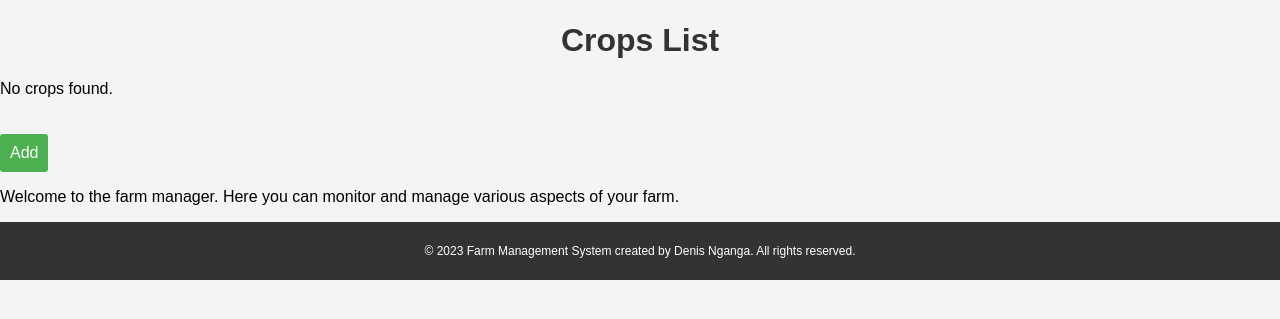
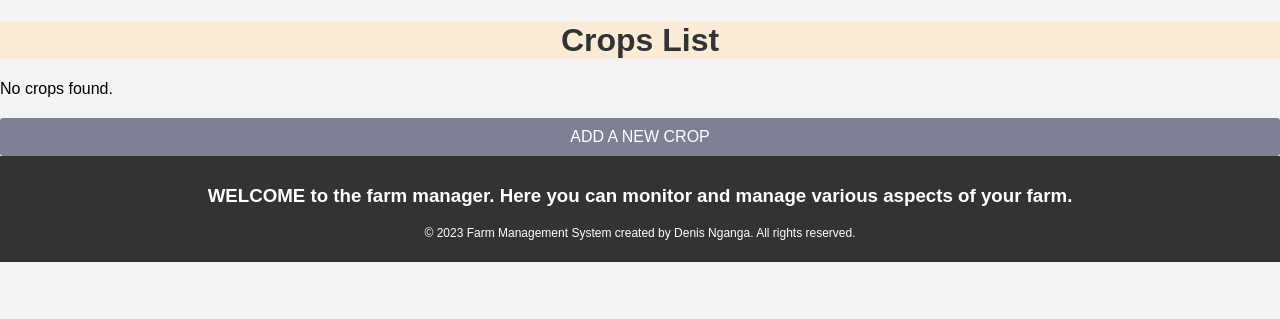
Before and after one commit to Denisganga/Farm_Management_System, a Django app: page /show_crops/ in a window 1280 px wide. Shown: the part 119-438 px from the top of the page. Run offline with Django 4.2, Linux system fonts and the light colour scheme; a user stored in the database is signed in; data comes from the database, SQL or seed files in the repository; both versions use the stored data as it was after the commit.

Commit message:
modification of UI

```diff
--- a/homepage/templates/homepage/addcrops.html
+++ b/homepage/templates/homepage/addcrops.html
@@ -14,7 +14,7 @@
             padding: 20px;
         }
 
-        h2 {
+        h1 {
             text-align: center;
             color: #333;
         }
@@ -64,7 +64,7 @@
     </style>
 </head>
 <body>
-    <h2>Add Crops</h2>
+    <h1>Add Crops</h1>
     <form method="POST" action="{% url 'homepage:add-crops' %}">
         {% csrf_token %}
         {{ form.as_p }}
--- a/homepage/templates/homepage/addemployees.html
+++ b/homepage/templates/homepage/addemployees.html
@@ -10,7 +10,7 @@
             padding: 20px;
         }
 
-        h2 {
+        h1{
             text-align: center;
             color: #333;
         }
@@ -63,7 +63,7 @@
     <body>
 
         <form method="POST" action={%url 'homepage:add-employees'%}>
-            <h2>Add Employee</h2>
+            <h1>Add Employee</h1>
             {%csrf_token%}
             {{form.as_p}}
             <input type="submit" value="add">
--- a/homepage/templates/homepage/base.html
+++ b/homepage/templates/homepage/base.html
@@ -61,19 +61,16 @@
         <span class="links_name">Dashboard</span>
       </a>
     </li>
-    <!-- Add any additional header elements or navigation here -->
+
   </header>
   {%block content%}
 
+
   {% endblock %}
 
-  <div class="content">
-    <!-- Add the main content of the dashboard here -->
-    <p>Welcome to the farm manager. Here you can monitor and manage various aspects of your farm.</p>
-  </div>
 
   <footer>
-    <!-- Add any footer content or copyright information here -->
+    <h3>WELCOME to the farm manager. Here you can monitor and manage various aspects of your farm.</h3>
     <p>&copy; 2023 Farm Management System created by Denis Nganga. All rights reserved.</p>
   </footer>
 </body>
--- a/homepage/templates/homepage/showcrops.html
+++ b/homepage/templates/homepage/showcrops.html
@@ -13,6 +13,7 @@
   h1 {
     color: #333;
     text-align: center;
+    background-color: antiquewhite;
   }
 
   table {
@@ -58,11 +59,15 @@
   .add-button {
     display: inline-block;
     padding: 10px;
-    background-color: #4caf50;
+    background-color: rgb(127, 127, 150);
     color: white;
     text-decoration: none;
     border-radius: 3px;
     margin-top: 20px;
+    align-items: center;
+    display: flex;
+    align-items: center;
+    justify-content: center;
   }
 
   .expenses-link {
@@ -136,6 +141,10 @@
     <p class="no-crops">No crops found.</p>
   {% endif %}
 
-  <a href="{%url 'homepage:add-crops' %}" class="add-button">Add</a>
+  <a href="{%url 'homepage:add-crops' %}" class="add-button">ADD A NEW CROP</a>
+
+
 </body>
+
+
 {%endblock%}
--- a/homepage/templates/homepage/showemployees.html
+++ b/homepage/templates/homepage/showemployees.html
@@ -150,6 +150,6 @@
     <p class="no-employees">No employees found. Please add employees</p>
     {% endif %}
 
-    <a href="{% url 'homepage:add-employees' %}" class="add-button">Add</a>
+    <a href="{% url 'homepage:add-employees' %}" class="add-button">Add an employee</a>
 </body>
 {%endblock%}
```
Also changed, not shown: db.sqlite3.
